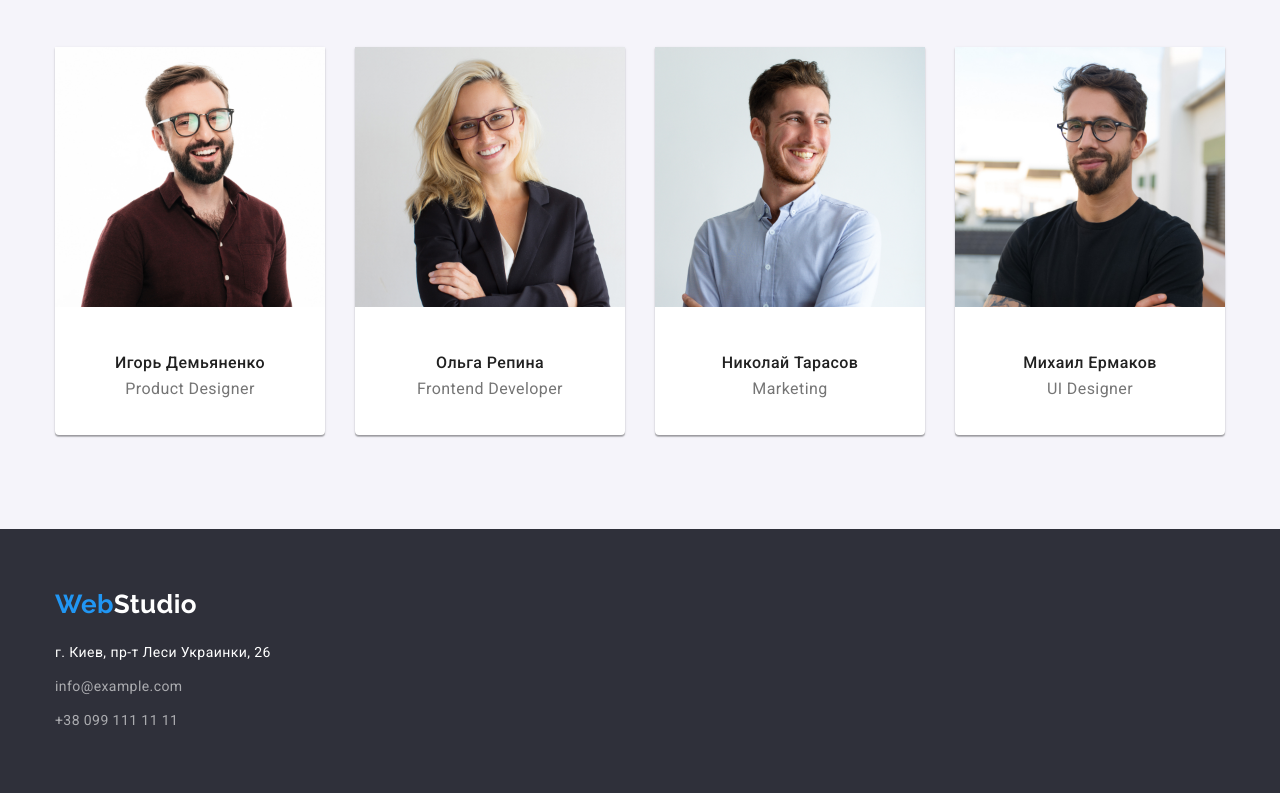
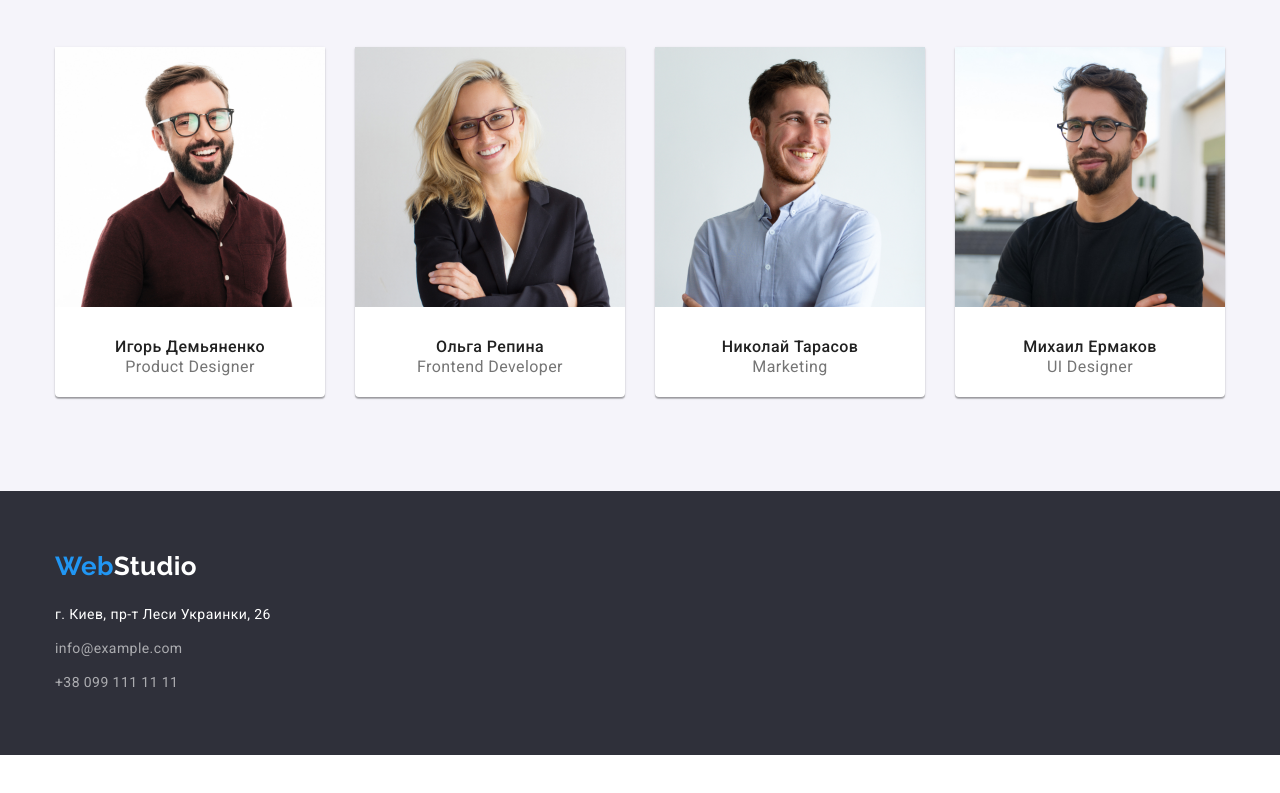
Before and after one commit to Alex-Stupak/goit-markup-hw-03, a plain HTML site: page index.html in a window 1280 px wide. Shown: the part 1189-1982 px from the top of the page. After the commit the page ends 1944 px from the top, so only its background shows below. Drawn offline with nearby package versions, Linux system fonts and the light colour scheme.

Commit message:
Update style.css

```diff
--- a/css/style.css
+++ b/css/style.css
@@ -195,6 +195,8 @@ ul {
 
 .section-people {
   color: var(--title-text-color);
+  margin-top: 0;
+  margin-bottom: 10px;
 
   font-weight: 500;
   font-size: 16px;
@@ -202,6 +204,9 @@ ul {
   text-align: center;
 }
 .section-profession {
+  margin-top: 0;
+  margin-bottom: 0;
+
   font-size: 16px;
   line-height: 1.19px;
   text-align: center;
```
